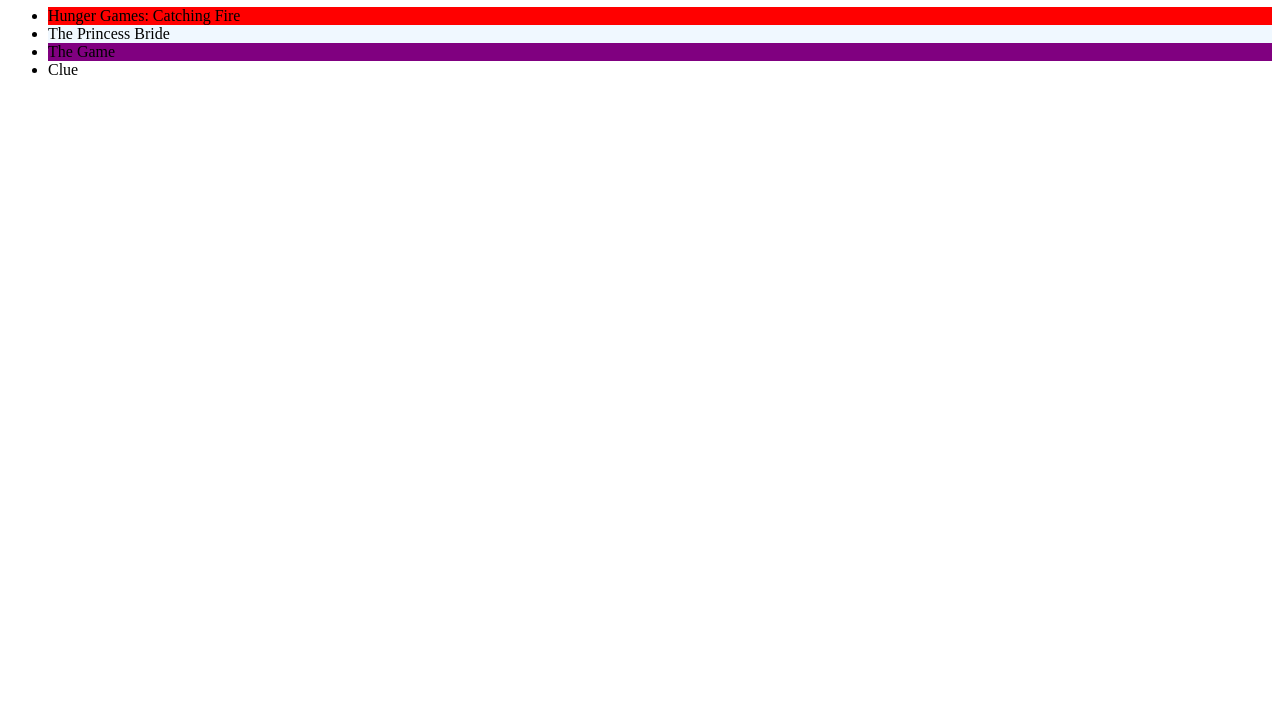
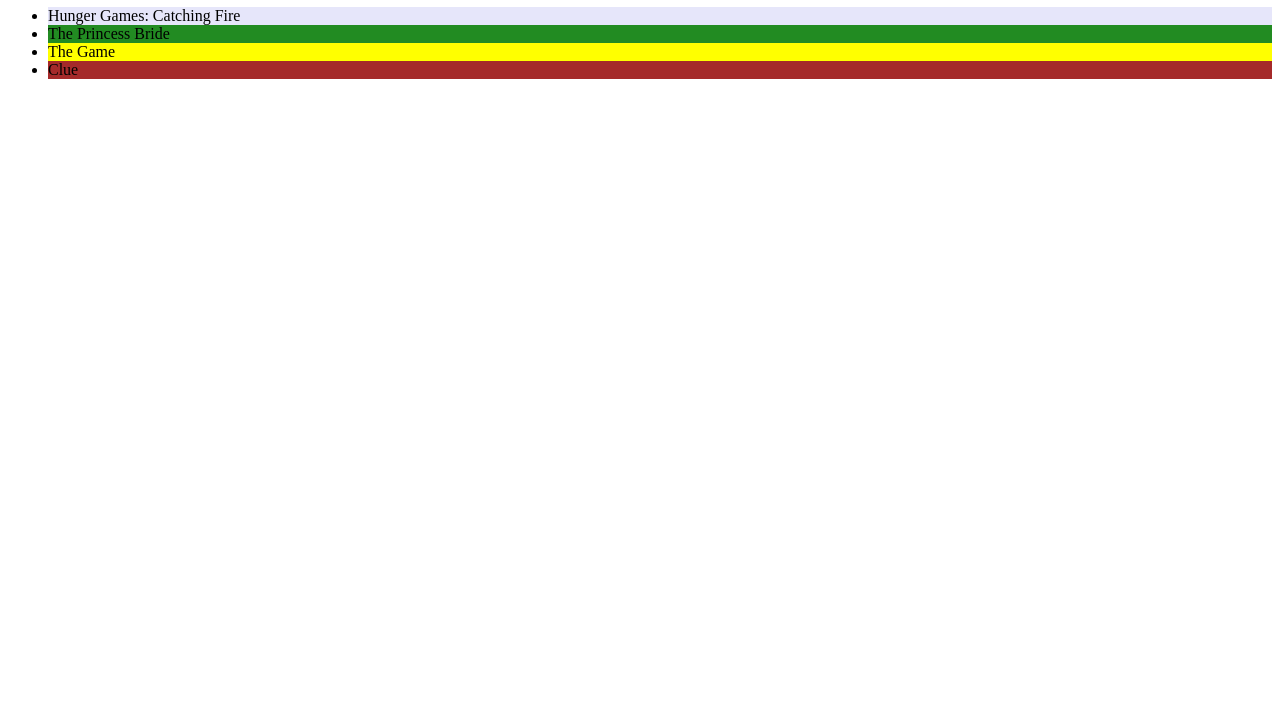
Before and after one commit to LaGuardia-WebDev-2024/0-2-practice-b-suleilac, a plain HTML site: page index.html in a window 1280 px wide. Shown: the part 73-800 px from the top of the page. Drawn offline with Linux system fonts and the light colour scheme.

Commit message:
💲🎋 Updated with Glitch

```diff
--- a/index.html
+++ b/index.html
@@ -6,10 +6,10 @@
   <meta name="viewport" content="width=device-width">
   <title>replit</title>
   <style>
-    .mov1{ background-color: red}
-    .mov2{ background-color: aliceblue}
-    .mov3{ background-color: purple}
-    .mov4{ background-color: corn}
+    .mov1{ background-color: lavender}
+    .mov2{ background-color: forestgreen}
+    .mov3{ background-color: yellow}
+    .mov4{ background-color: brown}
   </style>
 </head>
 
```
